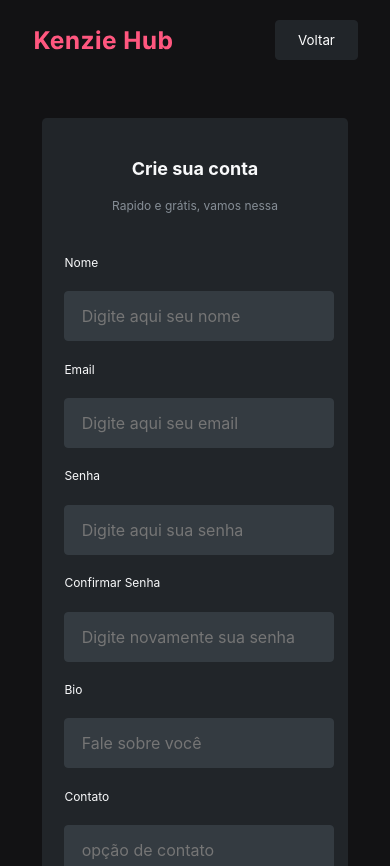
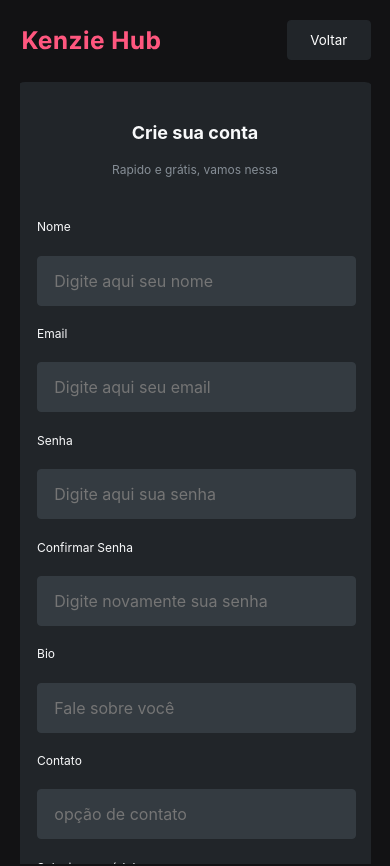
Before and after one commit to JokerMSD/DevHub, a React (Vite) app: page /register in a window 390 px wide. Shown: the top 866 px of the page. Built offline with nearby package versions, Linux system fonts and the light colour scheme; a web font is replaced by a local one.

Commit message:
update style.module.scss

```diff
--- a/src/pages/register/style.module.scss
+++ b/src/pages/register/style.module.scss
@@ -12,7 +12,6 @@
   align-items: center;
   justify-content: space-between;
   width: 100%;
-  margin-bottom: 2.23rem;
 }
 .backButton {
   @extend .buttonSmall;
@@ -47,13 +46,41 @@
   @extend .paragraph;
 }
 
-@media (min-width: 320px) and (max-width: 430px) {
+@media (min-width:1920px) {
   .registerSection {
-    margin-top: 2.5rem;
     max-width: 100vw;
+    width: 22%;
+  }
+  .registerContainer {
+    max-width: 100vw;
+    width: 100%;
+  }
+}
+
+@media (max-width: 320px) {
+  .registerSection {
+    margin-top: 5rem;
+    margin-bottom: 2.5rem;
+    max-width: 100vw;
+    overflow: auto;
   }
   .registerContainer {
     max-width: 100vw;
     width: 80%;
   }
 }
+
+@media (min-width: 321px) and (max-width: 430px) {
+  .registerSection {
+    margin-top: 2.5rem;
+    max-width: 100vw;
+    width: 90%;
+    overflow: auto;
+  }
+  .registerContainer {
+    border-radius: 10px;
+    max-width: 100vw;
+    width: 90%;
+    margin-bottom: 2.5rem;
+  }
+}
```
